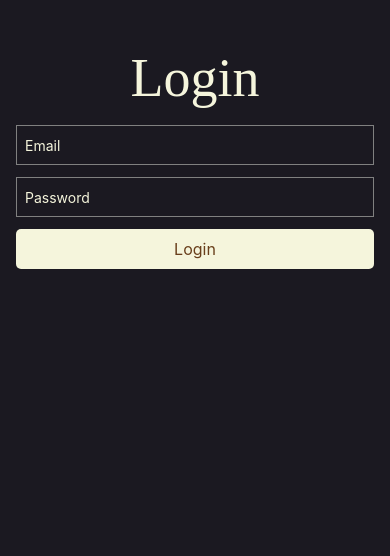
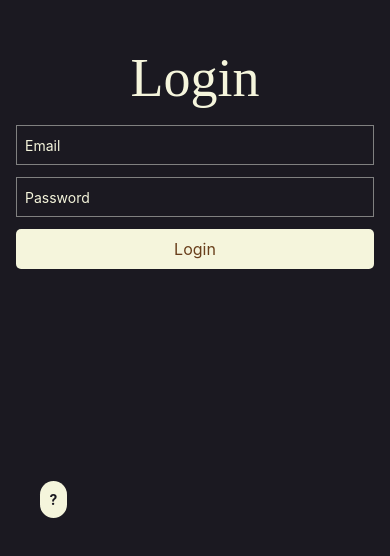
Before and after one commit to calvin-cs262-fall2024-teamJ/Client, a React Native app in the folder journeysmith/: screen /Login in a window 390 px wide. Shown: the part 264-820 px from the top of the page. Built offline with nearby package versions, Linux system fonts and the light colour scheme.

Commit message:
Added user help information icons and pages to each screen

```diff
--- a/journeysmith/App.js
+++ b/journeysmith/App.js
@@ -13,7 +13,7 @@ const Stack = createNativeStackNavigator();
 const App = () => {
   return (
     <NavigationContainer>
-      <Stack.Navigator initialRouteName="MapList">
+      <Stack.Navigator initialRouteName="Login">
         <Stack.Screen name="Login" component={LoginScreen} options={{ headerShown: false }} />
         <Stack.Screen name="Home" component={HomeScreen} options={{ headerShown: false }} />
         <Stack.Screen name="MapList" component={MapList} options={{ headerShown: false }} />
--- a/journeysmith/LoginScreen.tsx
+++ b/journeysmith/LoginScreen.tsx
@@ -1,11 +1,12 @@
 import React, { useState } from 'react';
-import { View, Text, TextInput, Pressable, StyleSheet, Alert } from 'react-native';
+import { View, Text, TextInput, Pressable, StyleSheet, Alert, Dimensions } from 'react-native';
 import { useNavigation, NavigationProp } from '@react-navigation/native';
 import { RootStackParamList } from './App';
 
 const LoginScreen = () => {
     const [email, setEmail] = useState('');
     const [password, setPassword] = useState('');
+    const [showHelp, setShowHelp] = useState(false);
 
     const navigation = useNavigation<NavigationProp<RootStackParamList>>();
 
@@ -18,7 +19,10 @@ const LoginScreen = () => {
         }
     };
 
+
+
     return (
+        <>
             <View style={styles.container}>
                 <Text style={styles.title}>Login</Text>
                 <TextInput
@@ -41,11 +45,77 @@ const LoginScreen = () => {
                 <Pressable style={styles.button} onPress={handleLogin}>
                     <Text style={styles.buttonText}>Login</Text>
                 </Pressable>
+                <Pressable style={styles.helpButton} onPress={() => setShowHelp(true)}>
+                    <Text style={styles.helpButtonText}>?</Text>
+                </Pressable>
+
+
             </View>
+
+            {showHelp && (
+                <View style={styles.helpView}>
+                    <Text style={styles.helpText}>
+                    To log in to the app, enter your email address you used
+                    to create your account in the email bar. Enter your password
+                    in the password bar, then press the login button below. "
+                    </Text>
+                    <Pressable style={styles.closeHelp} onPress={() => setShowHelp(false)}>
+                        <Text style={styles.closeText}>Close</Text>
+                    </Pressable>
+                </View>
+            )}
+
+        </>
     );
 };
 
+const {width, height} = Dimensions.get('window');
+
 const styles = StyleSheet.create({
+    closeText: {
+        color: '#f5f5dc',
+        fontWeight: 'bold',
+    },
+    closeHelp: {
+        padding: 10,
+        position: 'absolute',
+        margin: 20,
+        top: height/40,
+        right: width/40,
+        backgroundColor: '#1B1921',
+        borderRadius: 100,
+    },
+    helpView: {
+        backgroundColor: '#rgba(245, 245, 220, 1)',
+        width: width/2,
+        height: height/2,
+        top: height/4,
+        right: width/4,
+        justifyContent: 'center',
+        alignItems: 'center',
+        position: 'absolute',
+        borderRadius: 10,
+        borderColor: '#1B1921',
+        borderWidth: 2,
+    },
+    helpText: {
+        color: '#1B1921',
+        fontSize: 16,
+        textAlign: 'center',
+    },
+    helpButton: {
+        padding: 10,
+        position: 'absolute',
+        margin: 20,
+        bottom: height/20,
+        left: width/20,
+        backgroundColor: '#rgba(245, 245, 220, 1)',
+        borderRadius: 100,
+    },
+    helpButtonText: {
+        color: '#1B1921',
+        fontWeight: 'bold',
+    },
     button: {
         padding: 10,
         backgroundColor: '#rgba(245, 245, 220, 1)',
--- a/journeysmith/MapList.tsx
+++ b/journeysmith/MapList.tsx
@@ -14,6 +14,7 @@ function MapList() {
   const [selectedImages, setSelectedImages] = useState<string[]>([]);
   const navigation = useNavigation<NavigationProp<RootStackParamList>>();
   const { width, height } = Dimensions.get('window');
+  const [showHelp, setShowHelp] = useState(false);
 
   const pickImage = async () => {
     const result = await ImagePicker.launchImageLibraryAsync({
@@ -53,6 +54,24 @@ function MapList() {
           ))}
         </ScrollView>
       </View>
+
+      <Pressable style={styles.helpButton} onPress={() => setShowHelp(true)}>
+                    <Text style={styles.helpButtonText}>?</Text>
+                </Pressable>
+
+
+            {showHelp && (
+                <View style={styles.helpView}>
+                    <Text style={styles.helpText}>
+                    Adding a map: To add a map from the map list screen, press on the gray addition symbol. This will open your device’s file system and allow you to select an image file to upload by pressing the file twice, or by selecting the file and pressing select on the bottom right of the file manager window.
+                    "
+                    </Text>
+                    <Pressable style={styles.closeHelp} onPress={() => setShowHelp(false)}>
+                        <Text style={styles.closeText}>Close</Text>
+                    </Pressable>
+                </View>
+            )}
+
     </>
   );
 }
@@ -133,6 +152,50 @@ const styles = StyleSheet.create({
   returnButtonText: {
     color: '#000',
   },
+  closeText: {
+    color: '#f5f5dc',
+    fontWeight: 'bold',
+},
+closeHelp: {
+    padding: 10,
+    position: 'absolute',
+    margin: 20,
+    top: height/40,
+    right: width/40,
+    backgroundColor: '#1B1921',
+    borderRadius: 100,
+},
+helpView: {
+    backgroundColor: '#rgba(245, 245, 220, 1)',
+    width: width/2,
+    height: height/2,
+    top: height/4,
+    right: width/4,
+    justifyContent: 'center',
+    alignItems: 'center',
+    position: 'absolute',
+    borderRadius: 10,
+    borderColor: '#1B1921',
+    borderWidth: 2,
+},
+helpText: {
+    color: '#1B1921',
+    fontSize: 16,
+    textAlign: 'center',
+},
+helpButton: {
+    padding: 10,
+    position: 'absolute',
+    margin: 20,
+    bottom: height/20,
+    left: width/20,
+    backgroundColor: '#rgba(245, 245, 220, 1)',
+    borderRadius: 100,
+},
+helpButtonText: {
+    color: '#1B1921',
+    fontWeight: 'bold',
+},
 });
 
 export default MapList;
--- a/journeysmith/MapScreen.tsx
+++ b/journeysmith/MapScreen.tsx
@@ -1,5 +1,5 @@
 
-import React from 'react';
+import React, { useState } from 'react';
 import { View, Image, StyleSheet, Pressable, Text, Dimensions } from 'react-native';
 import { useRoute, RouteProp, useNavigation, NavigationProp } from '@react-navigation/native';
 import NotesBox from './NotesBox';
@@ -23,6 +23,7 @@ const MapScreen = () => {
     const route = useRoute<RouteProp<RouteParams, 'params'>>();
     const { imageUri } = route.params;
     const navigation = useNavigation<NavigationProp<RootStackParamList>>();
+    const [showHelp, setShowHelp] = useState(false);
 
     console.log('Received imageUri:', imageUri); // For debugging
 
@@ -38,6 +39,39 @@ const MapScreen = () => {
                 <Text style={styles.returnButtonText}>Return to map list</Text>
             </Pressable>
             <NotesBox />
+
+            <Pressable style={styles.helpButton} onPress={() => setShowHelp(true)}>
+                    <Text style={styles.helpButtonText}>?</Text>
+                </Pressable>
+
+
+            {showHelp && (
+                <View style={styles.helpView}>
+                    <Text style={styles.helpText}>
+                    Placing a pin: To add a pin, press the button labelled place pin and press the map to add a pin where you press.
+
+Writing notes to a pin: Press the desired pin, then select the pencil icon in the menu that appears. Enter text into the box, and select save. The pencil icon is the first icon on the left.
+
+Viewing notes on a pin: Press the desired pin, then select the eye icon in the menu that appears. The eye icon is the second icon from the left.
+
+Deleting a pin: Press the desired pin, then press the trash can icon in the menu that appears. Select confirm. The trash icon is the third icon from the left.
+
+Moving a pin:
+Press the desired pin, then press the four sided arrow icon in the menu that appears. Then drag the pin to anywhere you desire. The arrow icon is the fourth icon from the left.
+
+View all maps:
+When on the Map Screen, in the top left corner there will be button “Return to map list”
+The Map list displays all maps.
+
+Add general notes to a map: Press the toggle notes button to open the notes menu. Then enter your notes in the box that appears.
+
+"
+                    </Text>
+                    <Pressable style={styles.closeHelp} onPress={() => setShowHelp(false)}>
+                        <Text style={styles.closeText}>Close</Text>
+                    </Pressable>
+                </View>
+            )}
         </>
     );
 }
@@ -88,6 +122,50 @@ const styles = StyleSheet.create({
         backgroundColor: '#1B1921',
         padding: 10,
     },
+    closeText: {
+        color: '#f5f5dc',
+        fontWeight: 'bold',
+    },
+    closeHelp: {
+        padding: 10,
+        position: 'absolute',
+        margin: 20,
+        top: height/40,
+        right: width/40,
+        backgroundColor: '#1B1921',
+        borderRadius: 100,
+    },
+    helpView: {
+        backgroundColor: '#rgba(245, 245, 220, 1)',
+        width: width/2,
+        height: height/2,
+        top: height/4,
+        right: width/4,
+        justifyContent: 'center',
+        alignItems: 'center',
+        position: 'absolute',
+        borderRadius: 10,
+        borderColor: '#1B1921',
+        borderWidth: 2,
+    },
+    helpText: {
+        color: '#1B1921',
+        fontSize: 16,
+        textAlign: 'center',
+    },
+    helpButton: {
+        padding: 10,
+        position: 'absolute',
+        margin: 20,
+        bottom: height/20,
+        left: width/20,
+        backgroundColor: '#rgba(245, 245, 220, 1)',
+        borderRadius: 100,
+    },
+    helpButtonText: {
+        color: '#1B1921',
+        fontWeight: 'bold',
+    },
 });
 
 export default MapScreen;
```
Lines whose indentation alone changed are shown as unchanged.
